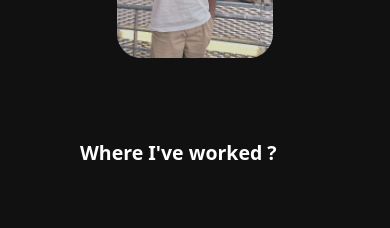
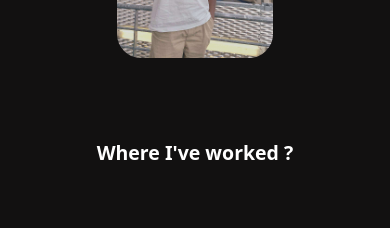
Before and after one commit to M-ams/Portfolio, a Next.js app: page /about-me/about-me in a window 390 px wide. Shown: the part 1700-1928 px from the top of the page. Built offline with nearby package versions, Linux system fonts and the light colour scheme.

Commit message:
fix center title

```diff
--- a/pages/about-me/about-me.tsx
+++ b/pages/about-me/about-me.tsx
@@ -95,7 +95,7 @@ function AboutMe() {
         />
       </div>
 
-      <p className="text-white text-[3vw] xs:text-[5vw] md:text-center m-20 font-bold cssanimation sequence fadeInBottom">
+      <p className="text-white text-[3vw] xs:text-[5vw] xs:text-center md:text-center m-20 font-bold cssanimation sequence fadeInBottom">
         Where I&apos;ve worked ?
       </p>
       <div className="xl:flex flex-col 2xl:flex lg:flex xl:ml-40 2xl:ml-40 lg:ml-40 xs:m-auto md:m-auto xs:text-center md:text-center  gg">
```
